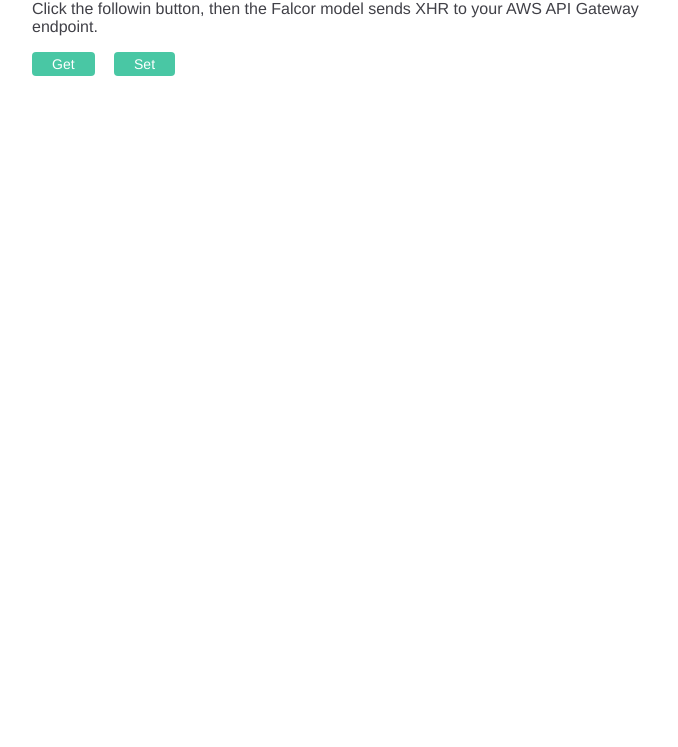
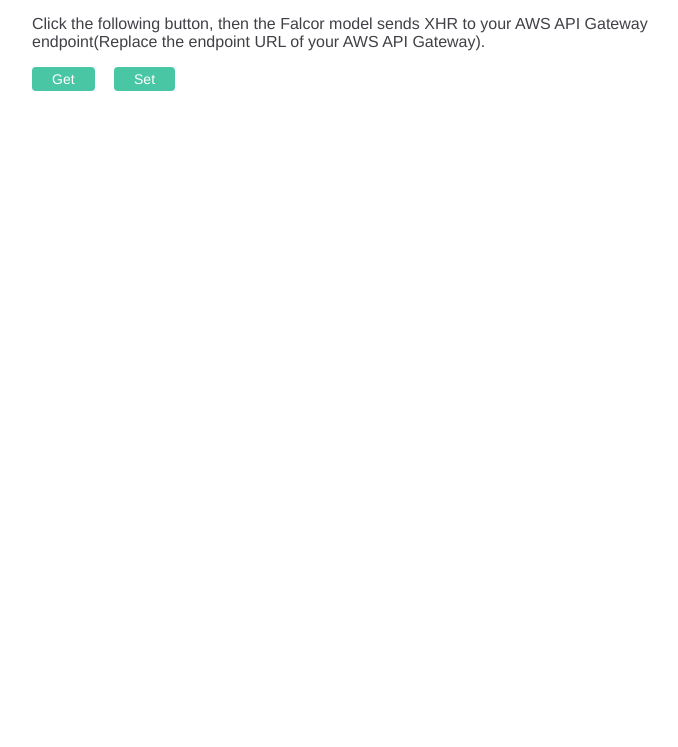
Before and after one commit to Quramy/serverless-falcor-starter, a website with bundled scripts: page client-sample/index.html in a window 1280 px wide. Shown: the part 53-800 px from the top of the page, without its empty margins (288-966 px from the left). Built offline with nearby package versions, Linux system fonts and the light colour scheme; what falcor, falcor-http-datasource would draw is missing.

Commit message:
Modify client sample code

```diff
--- a/client-sample/index.html
+++ b/client-sample/index.html
@@ -11,6 +11,7 @@
     body {
       max-width: 640px;
       margin: 0 auto;
+      padding: 15px 30px 0;
     }
     h1 {
       font-size: 18px;
@@ -38,7 +39,7 @@
 </header>
 <section>
   <p>
-    Click the followin button, then the Falcor model sends XHR to your AWS API Gateway endpoint.
+  Click the following button, then the Falcor model sends XHR to your AWS API Gateway endpoint(<span id="endpoint_url"></span>).
   </p>
   <div class="btn" id="modelGet">Get</div>
   <div class="btn" id="modelSet">Set</div>
--- a/client-sample/src/index.js
+++ b/client-sample/src/index.js
@@ -29,3 +29,6 @@ setBtn.addEventListener("click", () => {
     alert("Done. Click the Get button again!");
   });
 });
+
+const urlSpan = document.getElementById("endpoint_url");
+urlSpan.innerHTML = url;
```
